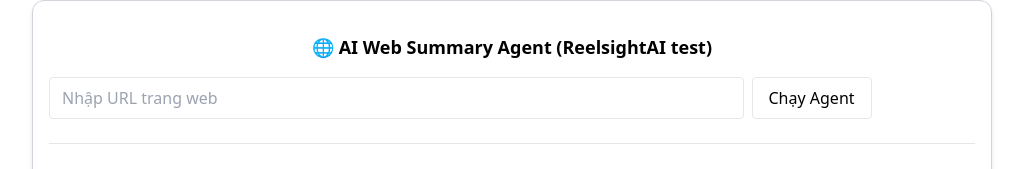
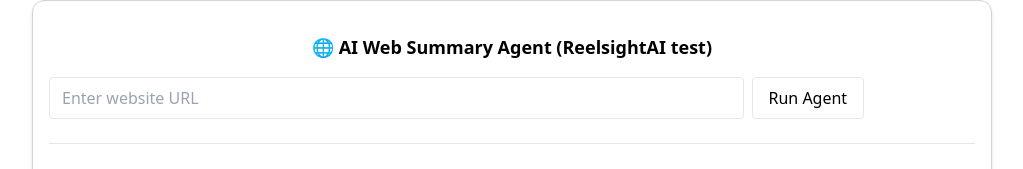
Before and after one commit to trungkhanh2709/Frontend-meet-audio-extension, a React (Create React App) app: page / in a window 1280 px wide. Shown: the top 169 px of the page, without its empty margins (128-1151 px from the left). Built offline with nearby package versions, Linux system fonts and the light colour scheme.

Commit message:
translate

```diff
--- a/src/components/AgentForm.jsx
+++ b/src/components/AgentForm.jsx
@@ -97,7 +97,7 @@
           <input
             type="url"
             className="border px-3 py-2 rounded w-3/4"
-            placeholder="Nhập URL trang web"
+            placeholder="Enter website URL"
             required
             value={url}
             onChange={(e) => setUrl(e.target.value)}
@@ -107,7 +107,7 @@
             className="border text-black hover:bg-black hover:text-white px-4 py-2 rounded"
             disabled={loading}
           >
-            {loading ? "Đang xử lý..." : "Chạy Agent"}
+            {loading ? "Processing..." : "Run Agent"}
           </button>
         </form>
 
@@ -163,7 +163,7 @@
         {/* Nhập chat */}
         {result && (
           <div className="mt-6 relative ">
-            <h2 className="font-semibold mb-2">💬 Chat với Agent</h2>
+            <h2 className="font-semibold mb-2">💬 Chat with Agent</h2>
             <div className="flex space-x-2 items-center">
 <div className="relative">
 
@@ -173,7 +173,7 @@
               <input
                 type="text"
                 className="border px-3 py-2 rounded w-full"
-                placeholder="Nhập câu hỏi hoặc hành động..."
+                placeholder="Enter a question or action..."
                 value={chatInput}
                 onChange={(e) => setChatInput(e.target.value)}
                 onKeyDown={(e) => {
@@ -188,7 +188,7 @@
                 onClick={handleChat}
                 disabled={chatLoading}
               >
-                {chatLoading ? "Đang trả lời..." : "Gửi"}
+                {chatLoading ? "Answering..." : "Send"}
               </button>
             </div>
           </div>
```
